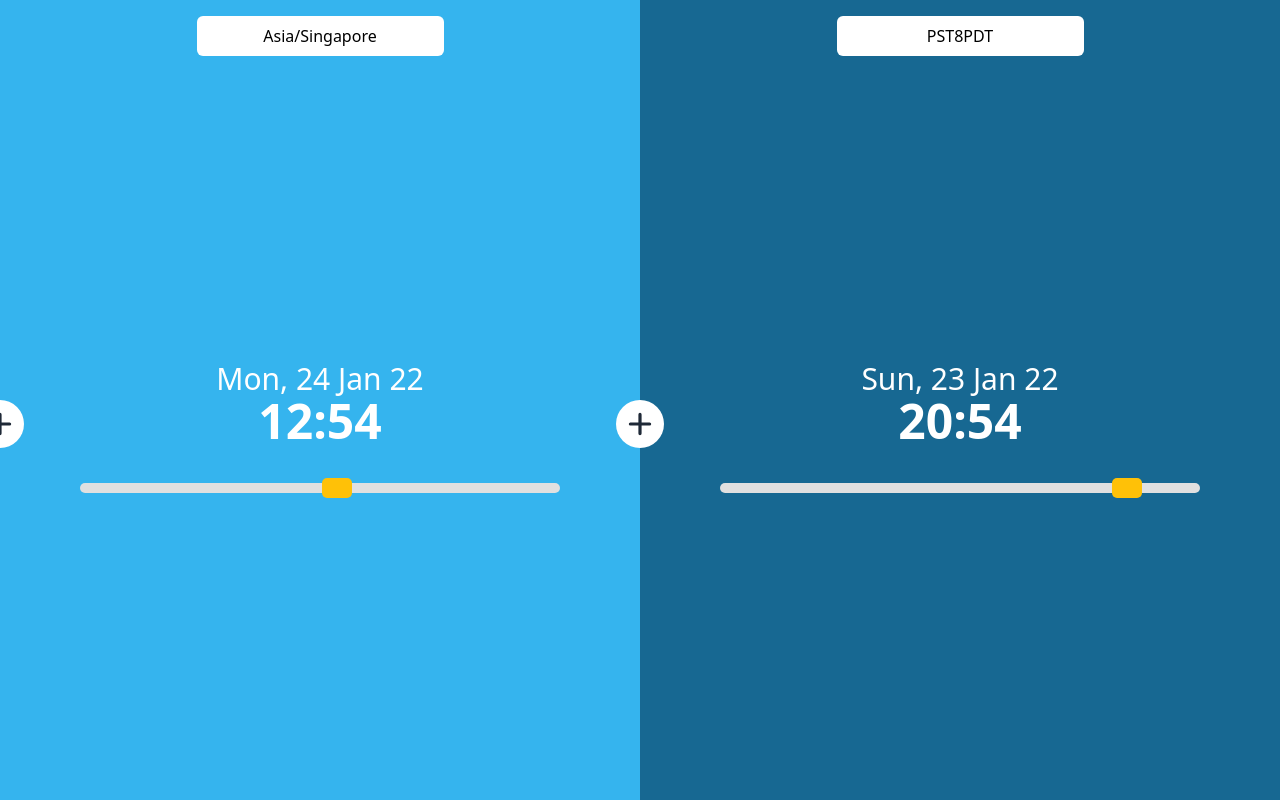
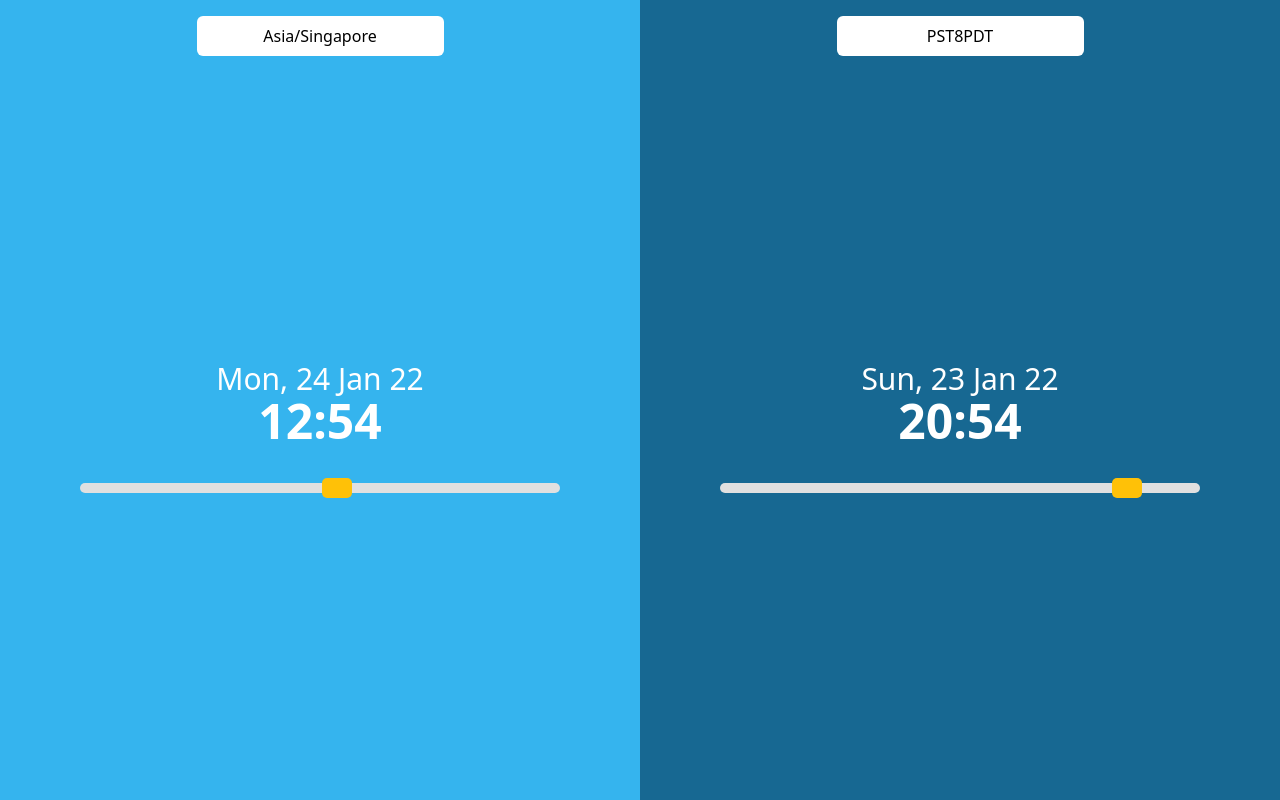
Before and after one commit to owenltm/timeConverter, a React (Create React App) app: page / in a window 1280 px wide. Built offline with nearby package versions, Linux system fonts and the light colour scheme.

Commit message:
update add time input btn

```diff
--- a/src/components/time_converter/TimeConverter.js
+++ b/src/components/time_converter/TimeConverter.js
@@ -1,5 +1,4 @@
 import React, { useState } from 'react';
-import { PlusIcon } from '@heroicons/react/solid';
 import dayjs from 'dayjs';
 import advancedFormat from 'dayjs/plugin/advancedFormat';
 
--- a/src/components/time_converter/TimeInput.css
+++ b/src/components/time_converter/TimeInput.css
@@ -1,3 +1,7 @@
-.add-time-btn {
-  margin-left: -1.5rem;
+.time-input:first-child > .add-time-btn-container > .add-time-btn-left {
+  margin-left: 1.5rem;
 }
+
+.time-input:last-child > .add-time-btn-container > .add-time-btn-right {
+  margin-right: 1.5rem;
+}
--- a/src/components/time_converter/TimeInput.js
+++ b/src/components/time_converter/TimeInput.js
@@ -1,5 +1,5 @@
 import React, { useEffect, useState } from 'react';
-import { PlusIcon } from '@heroicons/react/solid';
+import { PlusIcon } from '@heroicons/react/outline';
 import dayjs from 'dayjs';
 import utc from 'dayjs/plugin/utc';
 import timezone from 'dayjs/plugin/timezone';
@@ -63,11 +63,18 @@ function TimeInput({index, timeValue, zoneValue, handleChange}) {
   }
 
   return (
-    <div className='flex-1'>
-      <div className='add-time-btn absolute inset-y-1/2'>
-        <button className='p-2 bg-white rounded-full' onClick={() => console.log("BRUH")}>
-          <PlusIcon className="h-8 w-8 text-gray-800"/>
-        </button>
+    <div className='time-input flex-1 relative'>
+      <div className='add-time-btn-container absolute inset-y-1/4 h-1/2 w-full flex justify-between items-center'>
+        <div className='add-time-btn-left py-24 px-1 -ml-7 opacity-0 hover:opacity-100'>
+          <button className='p-2 bg-white rounded-full' onClick={() => console.log("BRUH")}>
+            <PlusIcon className="h-8 w-8 text-gray-800"/>
+          </button>
+        </div>
+        <div className='add-time-btn-right py-24 px-1 -mr-7 opacity-0 hover:opacity-100'>
+          <button className='p-2 bg-white rounded-full' onClick={() => console.log("BRUH")}>
+            <PlusIcon className="h-8 w-8 text-gray-800"/>
+          </button>
+        </div>
       </div>
       <div className='flex flex-col h-full' style={{ backgroundColor: 'rgb(' + skyRGB[0] + ',' + skyRGB[1]+ ',' + skyRGB[2] + ')' }}>
         <div className='flex justify-center py-4'>
```
